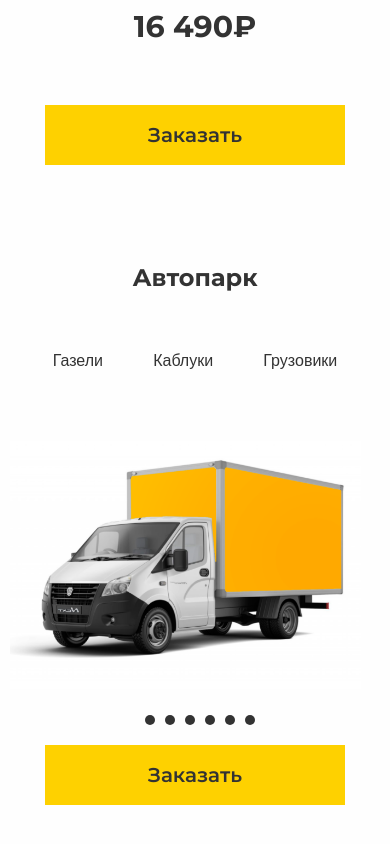
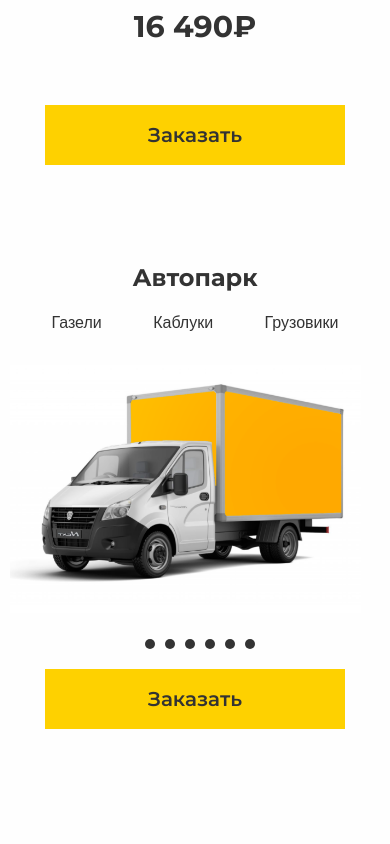
Before and after one commit to logvinov-Mikhail/transportation, a plain HTML site: page index.html in a window 390 px wide. Shown: the part 2597-3441 px from the top of the page. After the commit the page ends 3371 px from the top, so only its background shows below. Drawn offline with nearby package versions, Linux system fonts and the light colour scheme.

Commit message:
adaptive

```diff
--- a/css/style.css
+++ b/css/style.css
@@ -678,7 +678,11 @@ body{
     .happen{
         padding-top: 50px;
     }
-    .carPark-btn,
+    .carPark-btn{
+        display: flex;
+        justify-content: space-evenly;
+        padding: 0;
+    }
     .carPark,
     .prise{
         padding: 25px 0;
@@ -689,11 +693,11 @@ body{
         font-size: 16px;
         font-weight: 400;
         width: auto;
+        padding: 0;
     }
     .carPark-btn-item:hover,
     .carPark-btn-item:focus{
         border: none;
-        font-weight: 700;
         border-bottom: 1px solid #FED100;
     }
     .slick-slide{
```
